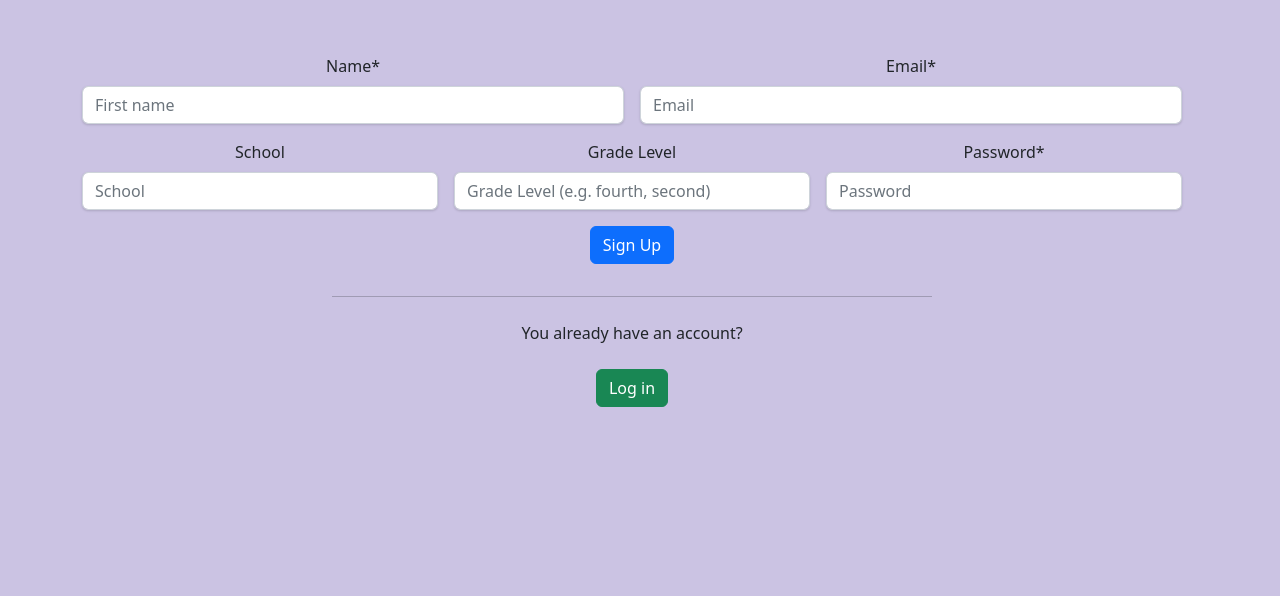
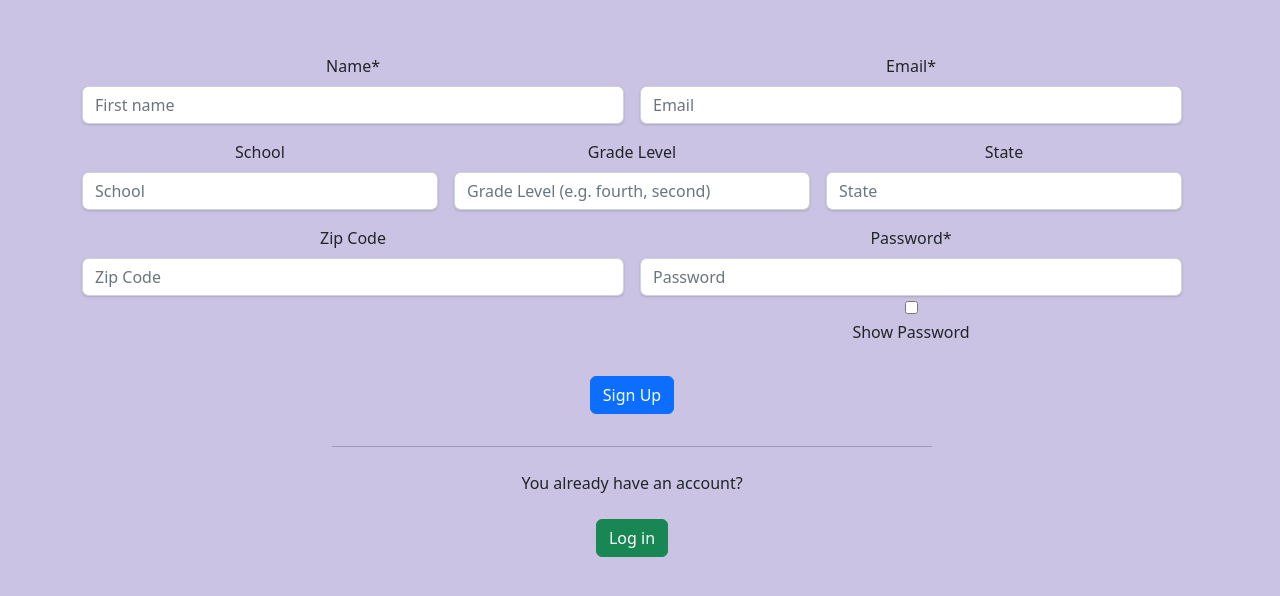
Before and after one commit to instructional-equity-observation-tool/client, a React (Create React App) app: page /signup in a window 1280 px wide. Shown: the part 102-698 px from the top of the page. Built offline with nearby package versions, Linux system fonts and the light colour scheme; what aws-amplify would draw is missing.

Commit message:
Update signup for better UX

```diff
--- a/src/SignUp/signUp.js
+++ b/src/SignUp/signUp.js
@@ -7,12 +7,18 @@ import { Auth } from "aws-amplify";
 
 const SignUp = () => {
     let navigate = useNavigate();
+    const [badState, setBadState] = useState()
+    const [badGrade, setBadGrade] = useState()
+    const [badZip, setBadZip] = useState()
+    const [badUserOrEmail, setBadUserOrEmail] = useState()
     const [user, setUser] = useState({
         name: '',
         username: '',
         password: '',
         school: '',
         grade_level: '',
+        zip: '',
+        state: '',
         authCode: '',
     })
 
@@ -23,8 +29,45 @@ const SignUp = () => {
         })
     }
 
+
+    function checkState(){
+        const states = ['Alabama','Alaska','Arizona','Arkansas','California','Colorado','Connecticut','Delaware','District of Columbia','Florida','Georgia','Hawaii','Idaho','Illinois','Indiana','Iowa','Kansas','Kentucky','Louisiana','Maine','Maryland','Massachusetts','Michigan','Minnesota','Mississippi','Missouri','Montana','Nebraska','Nevada','New Hampshire','New Jersey','New Mexico','New York','North Carolina','North Dakota','Ohio','Oklahoma','Oregon','Pennsylvania','Rhode Island','South Carolina','South Dakota','Tennessee','Texas','Utah','Vermont','Virginia','Washington','West Virginia','Wisconsin','Wyoming']
+        if(states.includes(user.state)){
+            return true
+        }else{
+            setBadState(true)
+            return false
+        }
+    }
+
+    function checkGrade(){
+        const grades = ['K', '1', '2', '3', '4', '5', '6', '7', '8', '9', '10', '11', '12']
+        if(grades.includes(user.grade_level)){
+            return true
+        }else{
+            setBadGrade(true)
+            return false
+        }
+    }
+
+    function checkZip(){
+        if(user.zip.length < 5 || isNaN(user.zip)){
+            setBadZip(true)
+            return false
+        }else{
+            return true
+        }
+    }
+
     async function signUp(event){
         event.preventDefault();
+        var goodState = checkState();
+        var goodGrade = checkGrade();
+        var goodZip = checkZip();
+        console.log(goodState)
+        console.log(goodGrade)
+
+        if(goodState && goodGrade && goodZip){
             try{
                 await Auth.signUp({
                     username: user.username,
@@ -34,6 +77,8 @@ const SignUp = () => {
                         email: user.username,
                         'custom:school': user.school,
                         'custom:grade_level': user.grade_level,
+                        'custom:zip': user.zip,
+                        'custom:state': user.state,
                     },
                         autoSignIn: {
                             enabled: true,
@@ -41,20 +86,48 @@ const SignUp = () => {
                 });
                 navigate('/confirmSignUp')
             }catch(error){
+                setBadUserOrEmail(true)
                 console.log(error)
             }
         }
+    }
 
-
+    function showPassword(){
+        var x = document.getElementById("password-input");
+        if (x.type === "password") {
+            x.type = "text";
+        } else {
+            x.type = "password";
+        }
+    }
     return(
         <div className="container">
             <form className="row g-3" id="signup-form">
+            {badUserOrEmail ? (
+                    <div>
+                        <div className='alert alert-danger'>Email or Password invalid. Password must be 8 characters with uppercase, lowercase, numbers, and symbols</div>
+                    </div>
+                ): null}
+            {badState ? (
+                    <div>
+                        <div className='alert alert-danger'>Please enter state in correct format. E.g. Texas, Hawaii, California,etc.</div>
+                    </div>
+                ): null}
+            {badGrade ? (
+                    <div>
+                        <div className='alert alert-danger'>Please enter grade level in correct format. E.g. K, 1, 2, 3, etc.</div>
+                    </div>
+                ): null}
+             {badZip ? (
+                    <div>
+                        <div className='alert alert-danger'>Please enter zipcode in correct format. Must include 5 digits </div>
+                    </div>
+                ): null}
                 <div className="col-md-6">
                     <label htmlFor="inputEmail4" className="form-label">Name*</label>
                     <input
                     type="text"
                     className="form-control"
-                    id="inputEmail4"
                     value={user.name}
                     placeholder="First name"
                     onChange={(e) => handleInputChange(e, 'name')}/>
@@ -70,34 +143,54 @@ const SignUp = () => {
                      onChange={(e) => handleInputChange(e, 'username')}/>
                 </div>
                 <div className="col-md-4">
-                    <label htmlFor="inputAddress2" className="form-label">School</label>
+                    <label className="form-label">School</label>
                     <input
                     type="text"
                     className="form-control"
-                    id="inputAddress2"
                     value={user.school}
                     placeholder="School"
                     onChange={(e) => handleInputChange(e, 'school')}/>
                 </div>
                 <div className="col-md-4">
-                    <label htmlFor="inputAddress2" className="form-label">Grade Level</label>
+                    <label className="form-label">Grade Level</label>
                     <input
                     type="text"
                     className="form-control"
-                    id="inputAddress2"
+
                     value={user.grade_level}
                     placeholder="Grade Level (e.g. fourth, second)"
                     onChange={(e) => handleInputChange(e, 'grade_level')}/>
                 </div>
                 <div className="col-md-4">
-                    <label htmlFor="inputAddress2" className="form-label">Password*</label>
+                    <label htmlFor="inputAddress2" className="form-label">State</label>
                     <input
                     type="text"
                     className="form-control"
-                    id="inputAddress2"
+
+                    value={user.state}
+                    placeholder="State"
+                    onChange={(e) => handleInputChange(e, 'state')}/>
+                </div>
+                <div className="col-md-6">
+                    <label  className="form-label">Zip Code</label>
+                    <input
+                    type="text"
+                    className="form-control"
+
+                    value={user.zip}
+                    placeholder="Zip Code"
+                    onChange={(e) => handleInputChange(e, 'zip')}/>
+                </div>
+                <div className="col-md-6">
+                    <label htmlFor="inputAddress2" className="form-label">Password*</label>
+                    <input
+                    type="password"
+                    className="form-control"
+                    id="password-input"
                     value={user.password}
                     placeholder="Password"
                     onChange={(e) => handleInputChange(e, 'password')}/>
+                    <input type="checkbox" id="showPassword" onClick={() => showPassword()}></input><p>Show Password</p>
                 </div>
                 <div className="col-12">
                     <button type="submit" className="btn btn-primary" onClick={(e) => signUp(e)}>Sign Up</button>
```
Lines whose indentation alone changed are shown as unchanged.
